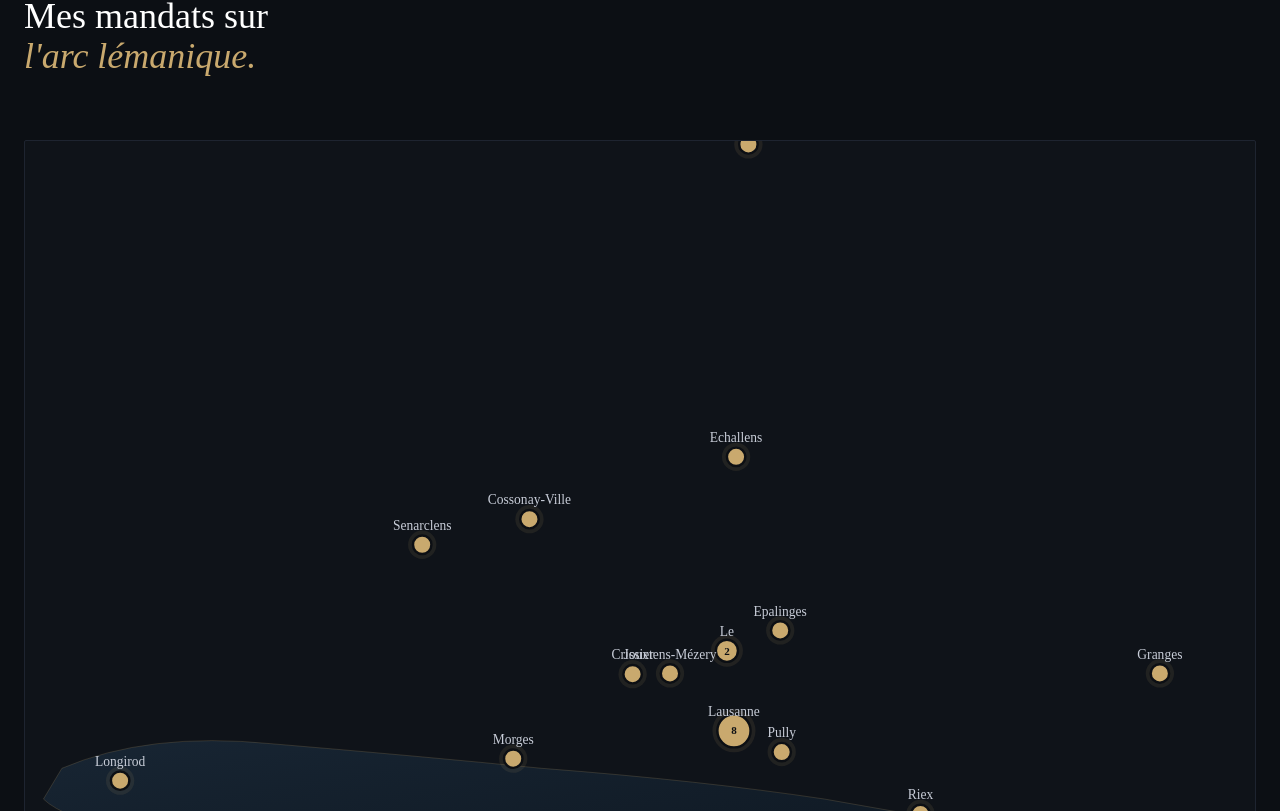
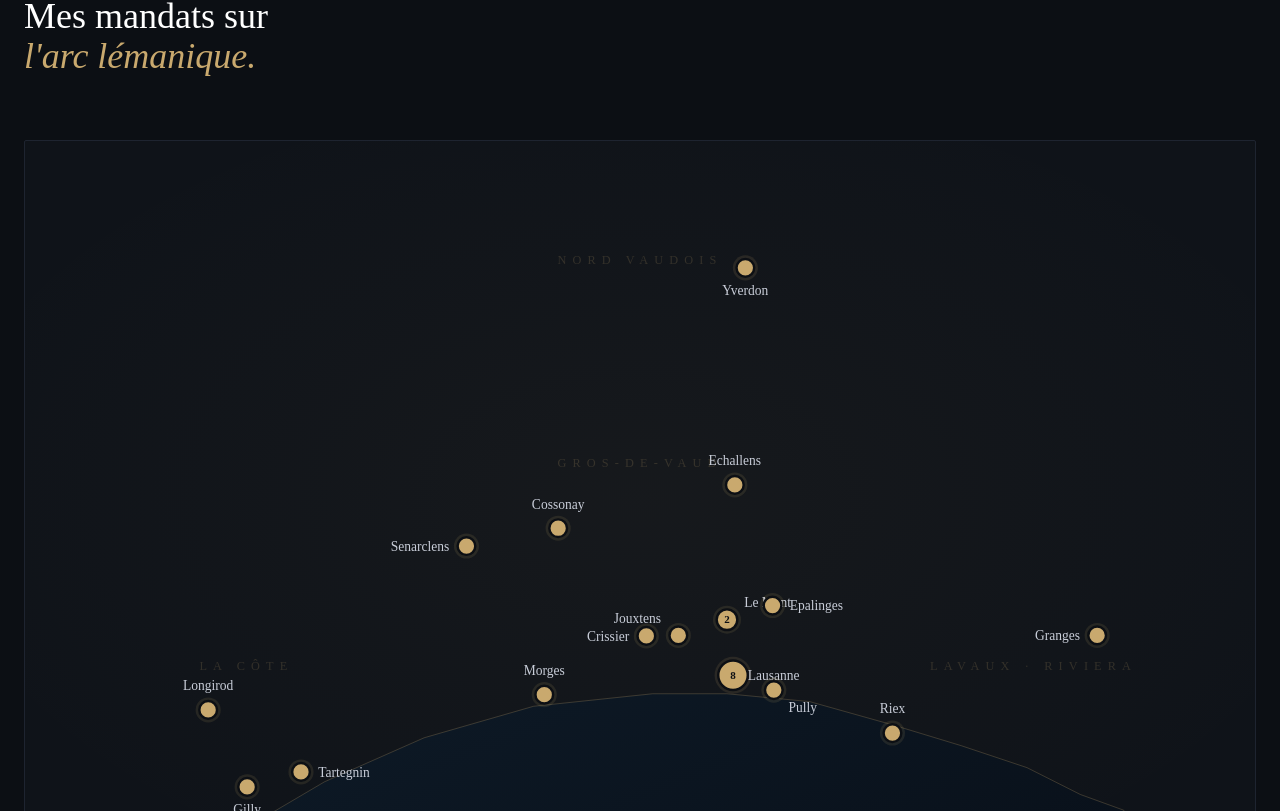
Before and after one commit to Sinseed/maison-praet, a Next.js app: page /track-record in a window 1280 px wide. Shown: the part 929-1740 px from the top of the page. Built offline with nearby package versions, Linux system fonts and the light colour scheme.

Commit message:
Track Record: refonte carte (lac Léman précis, anti-chevauchement labels, cadrage)

```diff
--- a/app/track-record/page.tsx
+++ b/app/track-record/page.tsx
@@ -3,7 +3,7 @@ import { useState, useMemo } from 'react'
 import Link from 'next/link'
 import { ArrowRight, MapPin, TrendingUp, Building2, Calendar } from 'lucide-react'
 import { MANDATS } from '../data'
-import { COMMUNES_COORDS, projectToSVG } from '../communes-data'
+import { COMMUNES_COORDS } from '../communes-data'
 
 // ─── HERO ───────────────────────────────────────────────────────────────────
 function Hero() {
@@ -62,6 +62,36 @@ function Stats() {
 }
 
 // ─── CARTE INTERACTIVE ──────────────────────────────────────────────────────
+// Offsets manuels des labels pour éviter les chevauchements
+const LABEL_OFFSET: Record<string, { x: number; y: number; anchor?: 'start' | 'middle' | 'end' }> = {
+  'Lausanne': { x: 12, y: 4, anchor: 'start' },
+  'Le Mont-sur-Lausanne': { x: 14, y: -10, anchor: 'start' },
+  'Pully': { x: 12, y: 18, anchor: 'start' },
+  'Epalinges': { x: 14, y: 4, anchor: 'start' },
+  'Crissier': { x: -14, y: 4, anchor: 'end' },
+  'Jouxtens-Mézery': { x: -14, y: -10, anchor: 'end' },
+  'Morges': { x: 0, y: -16, anchor: 'middle' },
+  'Cossonay-Ville': { x: 0, y: -16, anchor: 'middle' },
+  'Senarclens': { x: -14, y: 4, anchor: 'end' },
+  'Echallens': { x: 0, y: -16, anchor: 'middle' },
+  'Yverdon-les-Bains': { x: 0, y: 22, anchor: 'middle' },
+  'Riex, Lavaux': { x: 0, y: -16, anchor: 'middle' },
+  'Granges (Veveyse)': { x: -14, y: 4, anchor: 'end' },
+  'Glion': { x: 14, y: 4, anchor: 'start' },
+  'Gland': { x: -14, y: -2, anchor: 'end' },
+  'Dully': { x: 14, y: 4, anchor: 'start' },
+  'Gilly': { x: 0, y: 22, anchor: 'middle' },
+  'Tartegnin': { x: 14, y: 4, anchor: 'start' },
+  'Longirod': { x: 0, y: -16, anchor: 'middle' },
+}
+
+// Projection ajustée avec offsets pour éviter les bords
+function project(lat: number, lng: number): { x: number; y: number } {
+  const x = (lng - 6.18) * 1140 + 60
+  const y = (46.82 - lat) * 1280 + 50
+  return { x, y }
+}
+
 function MapSection() {
   const [hover, setHover] = useState<string | null>(null)
 
@@ -75,6 +105,29 @@ function MapSection() {
     return map
   }, [])
 
+  // Tracé du lac Léman (rive nord puis sud), coordonnées GPS converties
+  // Rive nord : Genève → Villeneuve | Rive sud : Saint-Gingolph → Hermance
+  const lacPath = useMemo(() => {
+    const ptsNord = [
+      [46.207, 6.146], [46.272, 6.180], [46.320, 6.197], [46.383, 6.235],
+      [46.418, 6.276], [46.452, 6.341], [46.480, 6.412], [46.500, 6.490],
+      [46.508, 6.575], [46.508, 6.628], [46.503, 6.687], [46.488, 6.747],
+      [46.475, 6.795], [46.461, 6.842], [46.444, 6.880], [46.434, 6.911],
+      [46.405, 6.926], [46.380, 6.910],
+    ]
+    const ptsSud = [
+      [46.391, 6.802], [46.380, 6.700], [46.391, 6.587], [46.370, 6.476],
+      [46.355, 6.380], [46.371, 6.327], [46.345, 6.260], [46.302, 6.245],
+      [46.247, 6.190], [46.207, 6.146],
+    ]
+    const all = [...ptsNord, ...ptsSud]
+    const cmds = all.map(([lat, lng], i) => {
+      const { x, y } = project(lat, lng)
+      return `${i === 0 ? 'M' : 'L'} ${x.toFixed(1)} ${y.toFixed(1)}`
+    })
+    return cmds.join(' ') + ' Z'
+  }, [])
+
   return (
     <section className="max-w-7xl mx-auto px-6 py-20 md:py-28">
       <div className="mb-12 md:mb-16 max-w-2xl">
@@ -85,54 +138,71 @@ function MapSection() {
       </div>
 
       <div className="relative bg-brand-card/40 border border-brand-border rounded-sm overflow-hidden">
-        <div className="relative aspect-[10/7] w-full">
-          <svg viewBox="0 0 1000 700" className="w-full h-full" preserveAspectRatio="xMidYMid meet">
-            {/* Léman stylisé */}
+        <div className="relative w-full" style={{ aspectRatio: '1000 / 580' }}>
+          <svg viewBox="0 0 1000 580" className="w-full h-full" preserveAspectRatio="xMidYMid meet">
             <defs>
               <linearGradient id="lacGradient" x1="0%" y1="0%" x2="100%" y2="100%">
-                <stop offset="0%" stopColor="#1a2a3a" stopOpacity="0.8" />
-                <stop offset="100%" stopColor="#0a1520" stopOpacity="0.6" />
+                <stop offset="0%" stopColor="#0e1c2a" stopOpacity="0.95" />
+                <stop offset="100%" stopColor="#050a12" stopOpacity="0.85" />
               </linearGradient>
+              <radialGradient id="bgGlow" cx="50%" cy="50%" r="60%">
+                <stop offset="0%" stopColor="#C9A96E" stopOpacity="0.04" />
+                <stop offset="100%" stopColor="#C9A96E" stopOpacity="0" />
+              </radialGradient>
             </defs>
-            {/* Lac Léman approximatif */}
-            <path
-              d="M 30 510 Q 100 480 200 490 Q 320 500 420 510 Q 550 520 650 535 Q 760 555 870 570 Q 940 580 990 590 L 1000 620 Q 920 640 800 645 Q 650 650 520 640 Q 400 625 290 605 Q 180 585 90 565 Q 30 550 15 535 Z"
-              fill="url(#lacGradient)"
-              stroke="#C9A96E"
-              strokeWidth="0.5"
-              strokeOpacity="0.3"
-            />
-            <text x="450" y="610" className="fill-brand-muted" fontSize="14" fontFamily="Outfit" letterSpacing="3" opacity="0.5">LAC LÉMAN</text>
+
+            {/* Halo central léger pour habiller le fond */}
+            <rect x="0" y="0" width="1000" height="580" fill="url(#bgGlow)" />
+
+            {/* Lac Léman */}
+            <path d={lacPath} fill="url(#lacGradient)" stroke="#C9A96E" strokeWidth="0.8" strokeOpacity="0.25" />
+            <text x="640" y="555" className="fill-brand-muted" fontSize="11" fontFamily="Outfit" letterSpacing="6" opacity="0.45">LAC LÉMAN</text>
+
+            {/* Étiquettes régions en watermark */}
+            <text x="500" y="100" className="fill-brand-gold" fontSize="10" fontFamily="Outfit" letterSpacing="5" opacity="0.18" textAnchor="middle">NORD VAUDOIS</text>
+            <text x="500" y="265" className="fill-brand-gold" fontSize="10" fontFamily="Outfit" letterSpacing="5" opacity="0.18" textAnchor="middle">GROS-DE-VAUD</text>
+            <text x="180" y="430" className="fill-brand-gold" fontSize="10" fontFamily="Outfit" letterSpacing="5" opacity="0.18" textAnchor="middle">LA CÔTE</text>
+            <text x="820" y="430" className="fill-brand-gold" fontSize="10" fontFamily="Outfit" letterSpacing="5" opacity="0.18" textAnchor="middle">LAVAUX · RIVIERA</text>
 
             {/* Pins */}
             {Object.entries(parCommune).map(([commune, biens]) => {
               const coords = COMMUNES_COORDS[commune]
               if (!coords) return null
-              const { x, y } = projectToSVG(coords.lat, coords.lng)
+              const { x, y } = project(coords.lat, coords.lng)
               const isHover = hover === commune
-              const r = 6 + Math.min(biens.length, 5) * 1.5
+              const r = 6 + Math.min(biens.length, 5) * 1.2
+              const offset = LABEL_OFFSET[commune] || { x: 0, y: -14, anchor: 'middle' as const }
+
               return (
                 <g
                   key={commune}
-                  transform={`translate(${x}, ${y})`}
                   onMouseEnter={() => setHover(commune)}
                   onMouseLeave={() => setHover(null)}
                   className="cursor-pointer"
                 >
                   {/* Halo animé */}
-                  <circle r={r + 4} fill="#C9A96E" opacity={isHover ? 0.25 : 0.1}>
-                    <animate attributeName="r" values={`${r + 2};${r + 8};${r + 2}`} dur="2.5s" repeatCount="indefinite" />
-                    <animate attributeName="opacity" values="0.2;0;0.2" dur="2.5s" repeatCount="indefinite" />
+                  <circle cx={x} cy={y} r={r + 3} fill="#C9A96E" opacity={isHover ? 0.3 : 0.12}>
+                    <animate attributeName="r" values={`${r + 1};${r + 7};${r + 1}`} dur="2.8s" repeatCount="indefinite" />
+                    <animate attributeName="opacity" values="0.18;0;0.18" dur="2.8s" repeatCount="indefinite" />
                   </circle>
-                  <circle r={r} fill={isHover ? '#E2CFA5' : '#C9A96E'} stroke="#0C0F14" strokeWidth="2" />
-                  <text y="-12" textAnchor="middle" fill={isHover ? '#E2CFA5' : '#C8CDD8'} fontSize={isHover ? 14 : 11} fontFamily="Outfit" fontWeight={isHover ? 600 : 400} className="pointer-events-none transition-all">
-                    {commune.split(',')[0].split(' ')[0]}
-                  </text>
+                  <circle cx={x} cy={y} r={r} fill={isHover ? '#E2CFA5' : '#C9A96E'} stroke="#0C0F14" strokeWidth="2" className="transition-all" />
                   {biens.length > 1 && (
-                    <text y="3" textAnchor="middle" fill="#0C0F14" fontSize="9" fontFamily="Outfit" fontWeight="700" className="pointer-events-none">
+                    <text x={x} y={y + 3} textAnchor="middle" fill="#0C0F14" fontSize="9" fontFamily="Outfit" fontWeight="700" className="pointer-events-none">
                       {biens.length}
                     </text>
                   )}
+                  <text
+                    x={x + offset.x}
+                    y={y + offset.y}
+                    textAnchor={offset.anchor || 'middle'}
+                    fill={isHover ? '#E2CFA5' : '#C8CDD8'}
+                    fontSize={isHover ? 13 : 11}
+                    fontFamily="Outfit"
+                    fontWeight={isHover ? 600 : 400}
+                    className="pointer-events-none transition-all"
+                  >
+                    {commune.split(',')[0].replace('-sur-Lausanne', '').replace('-les-Bains', '').replace('-Ville', '').replace('-Mézery', '').replace(' (Veveyse)', '')}
+                  </text>
                 </g>
               )
             })}
```
